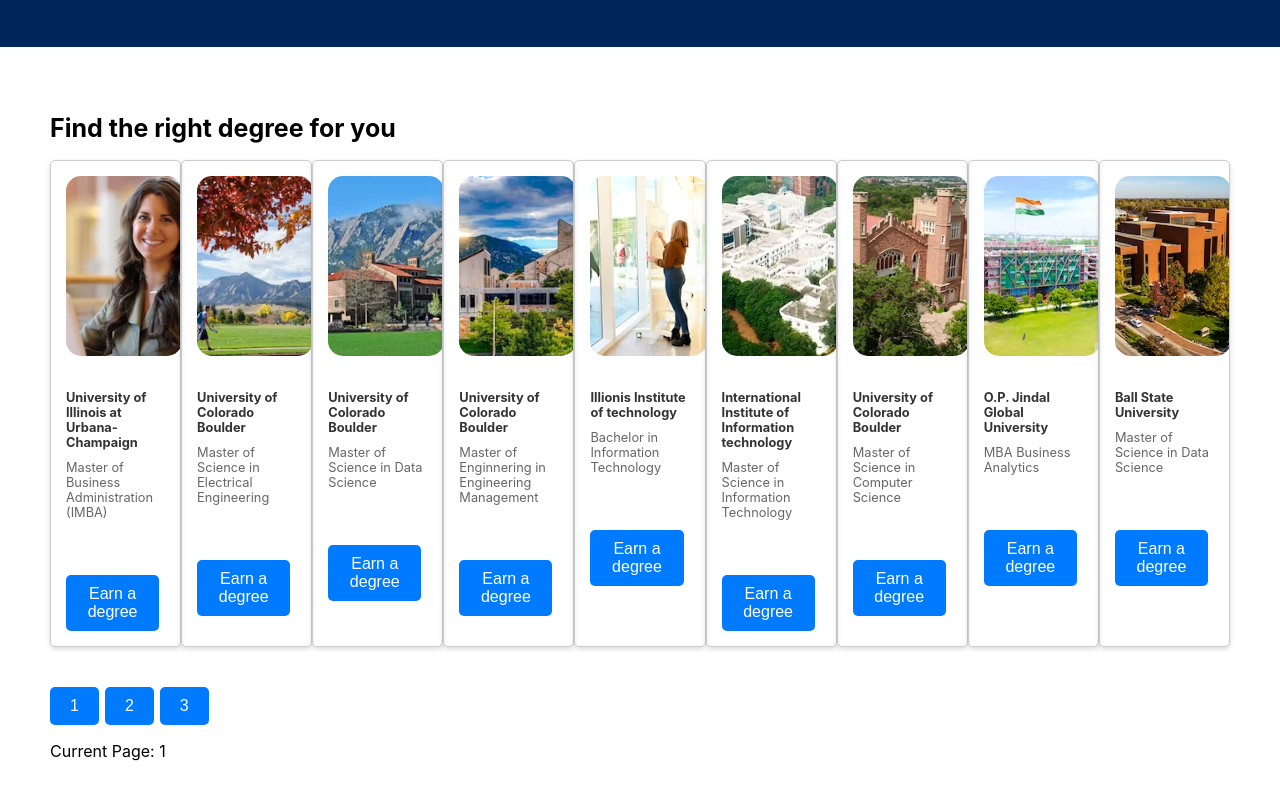
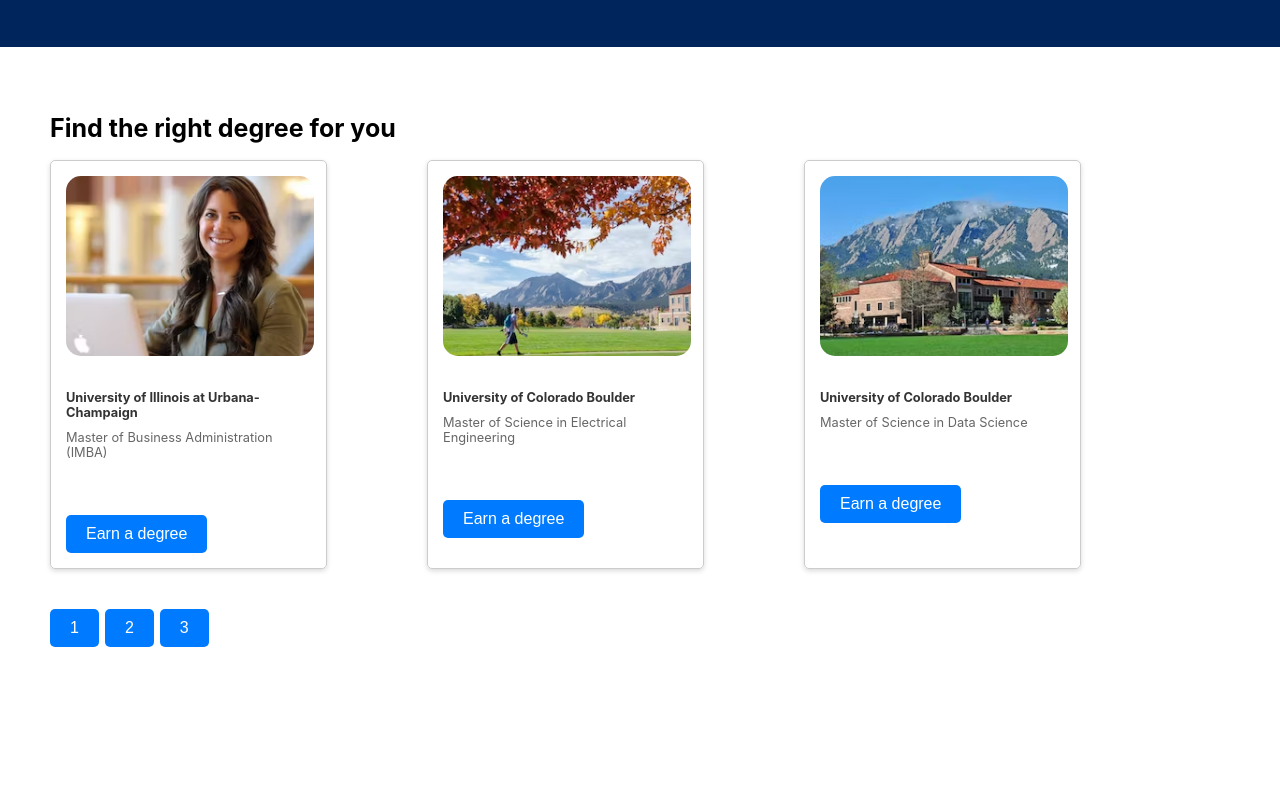
Before and after one commit to AryanGupta30/Coursera-FullStack, a React (Create React App) app: page /degrees in a window 1280 px wide. Shown: the part 272-1072 px from the top of the page. After the commit the page ends 969 px from the top, so only its background shows below. Built offline with nearby package versions, Linux system fonts and the light colour scheme; the HTML template or start-up script is replaced by a standard one.

Commit message:
Pagination contd.

```diff
--- a/src/components/PageContent.js
+++ b/src/components/PageContent.js
@@ -1,23 +1,17 @@
 import React from 'react';
 import CardItem from './cardItem';
-const ContentComponent = ({ currentPage, programs }) => {
+const ContentComponent = ({ currentPage, programs,programsPerPage }) => {
+  const startIndex = (currentPage - 1) * programsPerPage;
+  const endIndex = startIndex + programsPerPage;
+  const currentPrograms = programs.slice(startIndex, endIndex);
+
   const getContentForPage = (page) => {
-    switch (page) {
-      case 1:
-        return <div style={{display:'flex'}}>
-            {programs.map((program, index) => (
+        return <div style={{display:'flex',gap:'100px'}}>
+            {currentPrograms.map((program, index) => (
                 <CardItem key={index} program={program} />
             ))}
         </div>;
-      case 2:
-        return <div><h2>Content for Page 2</h2></div>;
-      case 3:
-        return <div><h2>Content for Page 3</h2></div>;
-      default:
-        return <div>Invalid Page</div>;
-    }
   };
-
   return (
     <div>
       {
--- a/src/components/Pagination.js
+++ b/src/components/Pagination.js
@@ -1,9 +1,10 @@
 import React, { useState } from 'react';
-import Geptpage from './getPage';
+import Getpage from './getPage';
 import Pagecontent from './PageContent';
 
 const Pagination = () => {
   const [currentPage, setCurrentPage] = useState(1);
+  const programsPerPage = 3;
   const totalPages = 3;
   const handlePageChange = (page) => {
     setCurrentPage(page);
@@ -53,7 +54,7 @@
         img : require('../assets/computer.png'),
     },
     {
-        id:'7',
+        id:'8',
         university: 'O.P. Jindal Global University',
         degree: 'MBA Business Analytics',
         img : require('../assets/jindal.png'),
@@ -68,8 +69,8 @@
   return (
     <div style={{padding: '50px'}}>
       <h1 style={{fontSize: '25px'}}>Find the right degree for you</h1>
-      <Pagecontent currentPage={currentPage} programs={programs}/>
-      <Geptpage totalPages={totalPages} onPageChange={handlePageChange} />
+      <Pagecontent currentPage={currentPage} programs={programs} programsPerPage={programsPerPage}/>
+      <Getpage totalPages={totalPages} onPageChange={handlePageChange} />
     </div>
   );
 };
--- a/src/components/getPage.js
+++ b/src/components/getPage.js
@@ -23,7 +23,7 @@
   return (
     <div>
       {renderPageNumbers()}
-      <p>Current Page: {currentPage}</p>
+      {/* <p>Current Page: {currentPage}</p> */}
     </div>
   );
 };
```
